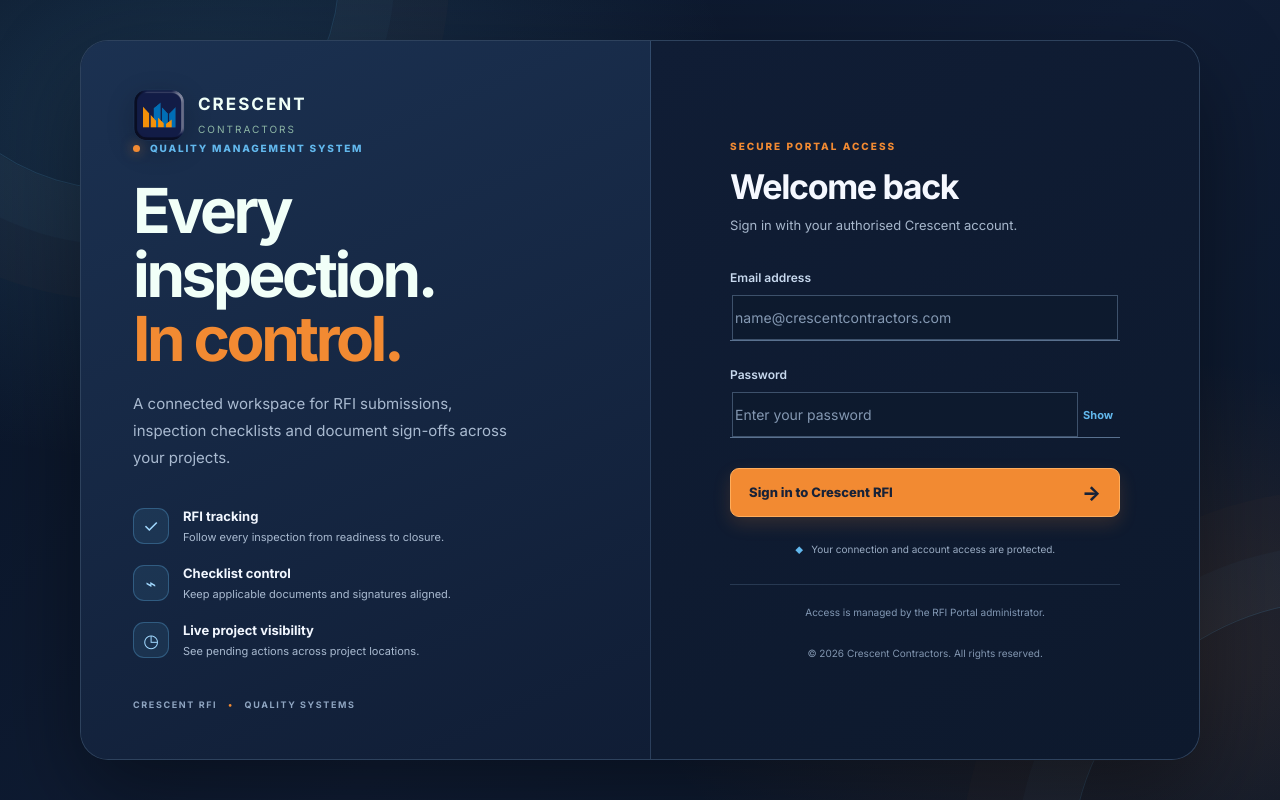
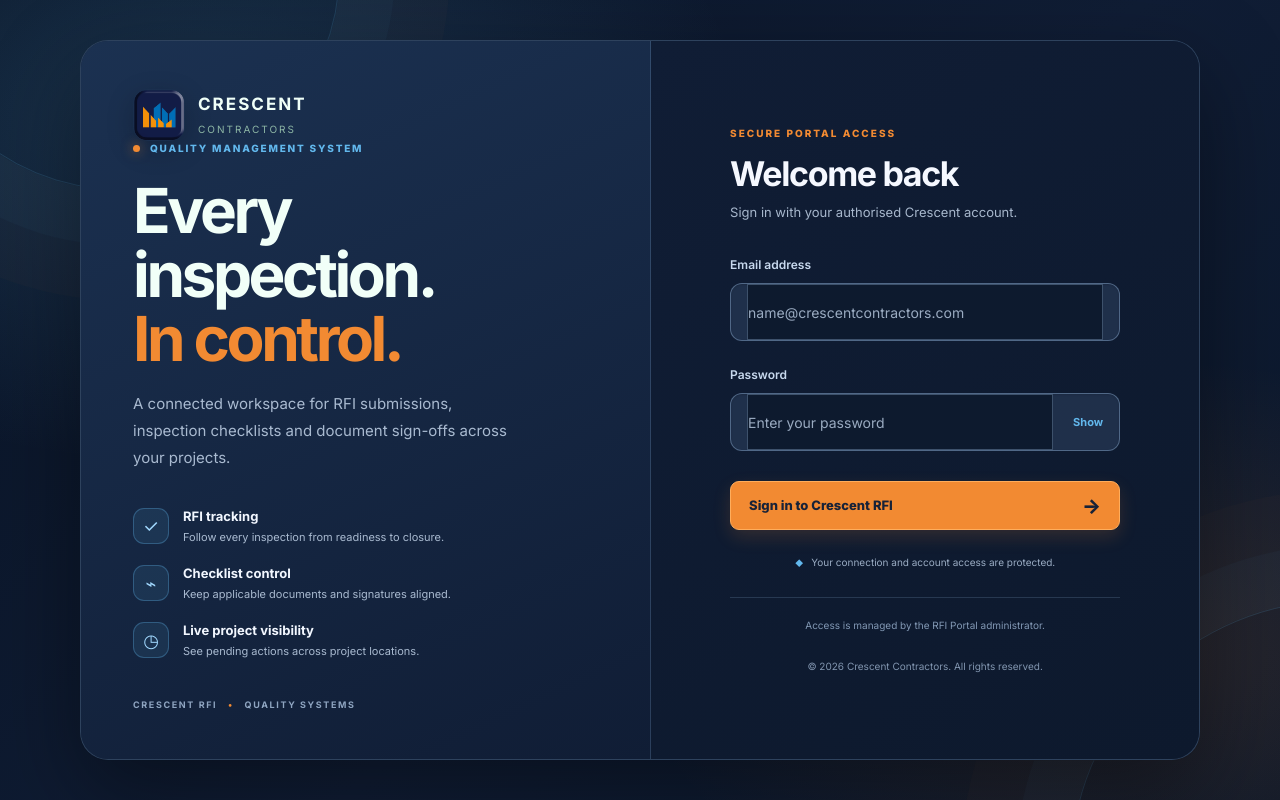
Before and after one commit to haquepm/Crescent-RFI-Portal, a Next.js app: page /login in a window 1280 px wide. Built offline with nearby package versions, Linux system fonts and the light colour scheme.

Commit message:
Use rounded outlined fields on Crescent RFI login form

```diff
--- a/src/app/globals.css
+++ b/src/app/globals.css
@@ -336,3 +336,48 @@ html,body{background-color:#091426!important}
   .workspace-main section.card>div:first-child .field{width:100%!important;max-width:none!important}
   .workspace-main section.card>div:first-child select.field{width:100%!important;max-width:none!important}
 }
+
+
+/* Login form fields — rounded, fully outlined Crescent-style controls */
+.login-input-wrap{
+  display:flex!important;
+  align-items:center!important;
+  gap:12px!important;
+  min-height:58px!important;
+  padding:0 16px!important;
+  background:rgba(36,55,82,.78)!important;
+  border:1px solid rgba(151,184,220,.42)!important;
+  border-radius:12px!important;
+  box-shadow:inset 0 1px 2px rgba(0,0,0,.12)!important;
+  transition:border-color .18s ease, box-shadow .18s ease, background .18s ease!important;
+}
+.login-input-wrap:focus-within{
+  background:rgba(36,55,82,.96)!important;
+  border:1px solid #62b8ed!important;
+  border-radius:12px!important;
+  box-shadow:0 0 0 3px rgba(98,184,237,.16)!important;
+}
+.login-input-wrap>svg{
+  width:19px!important;height:19px!important;flex:0 0 19px!important;
+  stroke:#8fa9c8!important;fill:none!important;stroke-width:1.7!important;
+}
+.login-input-wrap input,
+.login-input-wrap input:focus{
+  flex:1 1 auto!important;width:100%!important;min-width:0!important;
+  min-height:54px!important;padding:0!important;margin:0!important;
+  background:transparent!important;border:0!important;border-radius:0!important;
+  color:#f4f8ff!important;outline:0!important;box-shadow:none!important;
+}
+.login-input-wrap input::placeholder{color:#9aabc1!important}
+.login-show-password{
+  flex:0 0 auto!important;padding:8px 0 8px 8px!important;
+  background:transparent!important;border:0!important;
+  color:#62b8ed!important;font-weight:700!important;cursor:pointer!important;
+}
+.login-show-password:hover{color:#a2d9ff!important}
+.login-label{display:block!important;margin-bottom:9px!important}
+.login-password-heading{margin-top:25px!important}
+@media(max-width:600px){
+  .login-input-wrap{min-height:56px!important;padding:0 13px!important;border-radius:11px!important}
+  .login-input-wrap:focus-within{border-radius:11px!important}
+}
```
